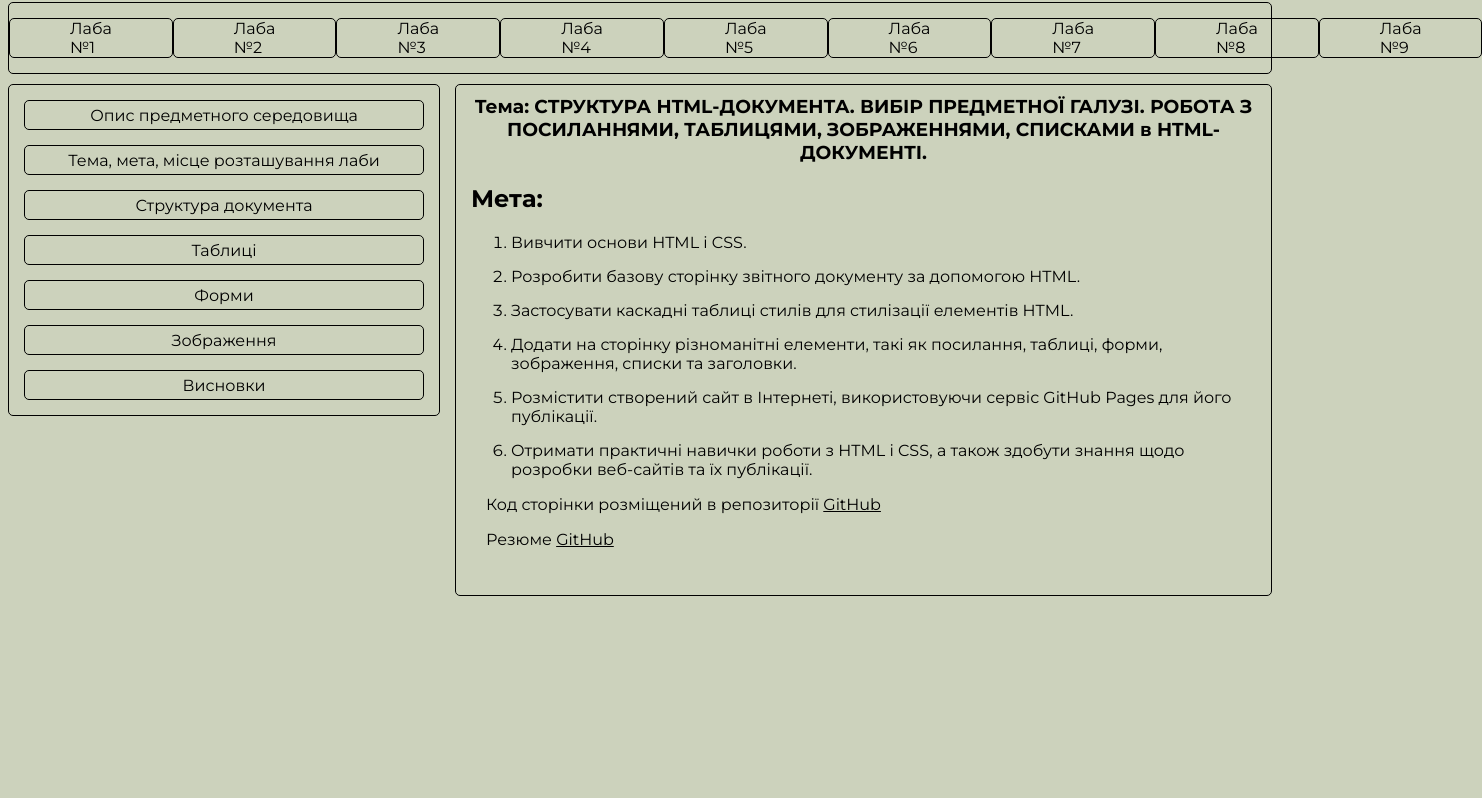
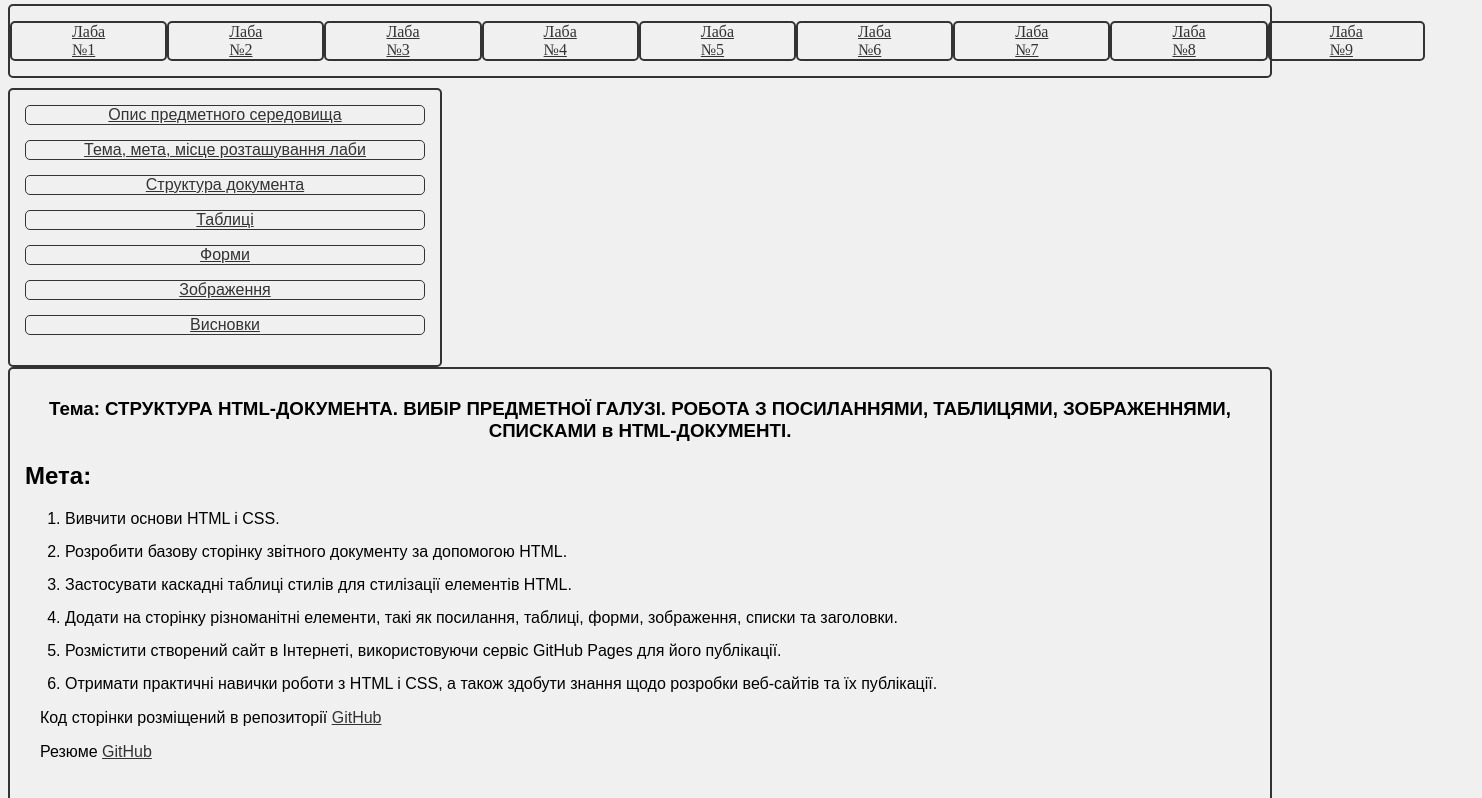
Before and after one commit to VladimirDan/webReport, a plain HTML site: page topic-aim.html in a window 1280 px wide. Shown: the part 158-956 px from the top of the page, 1482 px wide, since content can reach past the window. Before the commit the page ends 800 px from the top, so only its background shows below. Drawn offline with Linux system fonts and the light colour scheme.

Commit message:
Update styles.css

```diff
--- a/css/styles.css
+++ b/css/styles.css
@@ -1,26 +1,21 @@
 body {
-  background-color: #ccd2bc;
+  background-color: #f0f0f0;
 }
 
 a {
-  text-decoration: none;
-  color: black;
-}
-
-h3 {
-  margin: 0;
-  padding: 0;
+  text-decoration: underline;
+  color: #333;
 }
 
 a:active,
 a:focus,
 a:hover {
-  color: black;
+  color: #333;
   background-color: rgb(24, 156, 24);
 }
 
 .title {
-  border: black 1px solid;
+  border: 2px solid #333;
   border-radius: 5px;
   display: flex;
   align-items: center;
@@ -33,7 +28,7 @@ a:hover {
 
 .title p {
   text-align: center;
-  font-family: "Montserrat", sans-serif;
+  font-family: Arial, sans-serif;
   font-weight: 700;
 }
 
@@ -57,35 +52,28 @@ a:hover {
   flex-grow: 1;
 }
 
+.labs,
+.lab,
+.list {
+  border: 2px solid #333;
+  border-radius: 5px;
+}
+
 .labs {
-  border: black 1px solid;
-  border-radius: 5px;
   display: flex;
-  padding: 5px;
+  padding: 15px 0;
   justify-content: space-around;
-  flex-basis: auto;
-  font-family: "Montserrat", sans-serif;
-  font-weight: 400;
-  padding: 15px 0;
   margin-bottom: 10px;
 }
 
-.labs-content {
-  display: flex;
-}
-
 .lab {
-  border: black 1px solid;
-  border-radius: 5px;
   padding: 0 60px;
 }
 
 .list {
-  border: black 1px solid;
-  border-radius: 5px;
   display: flex;
   flex-direction: column;
-  padding: 15px 15px;
+  padding: 15px;
   max-width: 400px;
   max-height: 300px;
   width: 100%;
@@ -93,42 +81,36 @@ a:hover {
 }
 
 .list-item {
-  border: black 1px solid;
+  border: 1px solid #333;
   border-radius: 5px;
   flex: 2 1 auto;
   justify-content: center;
   align-items: center;
   display: flex;
-  font-family: "Montserrat", sans-serif;
+  font-family: Arial, sans-serif;
   font-weight: 400;
-}
-
-.list-item:not(:last-child) {
   margin-bottom: 15px;
 }
 
 .list-content {
-  border: black 1px solid;
+  border: 2px solid #333;
   border-radius: 5px;
   flex-grow: 1;
-  font-family: "Montserrat", sans-serif;
+  font-family: Arial, sans-serif;
   font-weight: 400;
   height: 500px;
   padding: 10px 15px 0 15px;
 }
 
 .list-content h3 {
-  font-family: "Montserrat", sans-serif;
+  font-family: Arial, sans-serif;
   font-weight: 700;
   text-align: center;
-}
-
-.list-content h3:first-child {
   margin-bottom: 10px;
 }
 
 .list-content p {
-  font-family: "Montserrat", sans-serif;
+  font-family: Arial, sans-serif;
   font-weight: 400;
   margin-left: 15px;
 }
@@ -137,10 +119,6 @@ a:hover {
 a:focus,
 a:active {
   background-color: transparent;
-  text-decoration: underline;
-}
-
-.git {
   text-decoration: underline;
 }
 
@@ -162,13 +140,13 @@ td:not(:last-child) {
 
 #id {
   border-collapse: collapse;
-  border: 1px solid black;
+  border: 1px solid #333;
   border-radius: 5px;
 }
 
 th,
 td {
-  border: 1px solid black;
+  border: 1px solid #333;
   border-radius: 5px;
   padding: 5px 0 5px 5px;
 }
```
